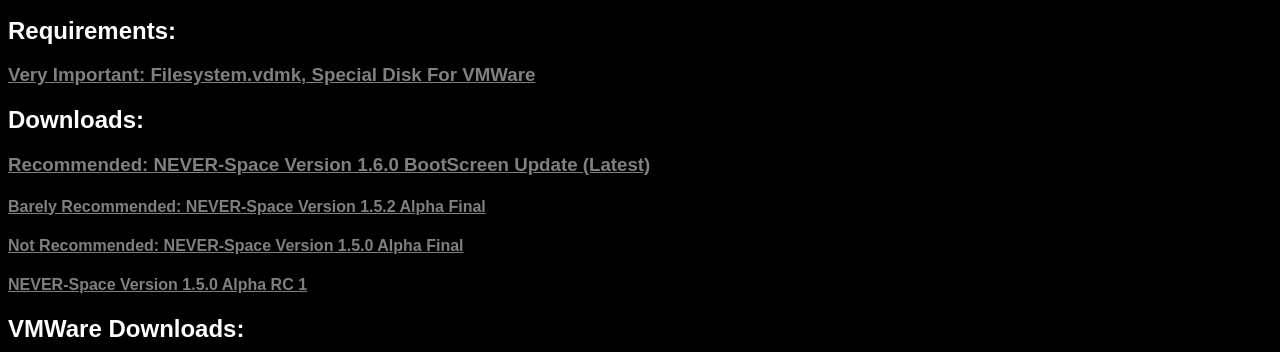
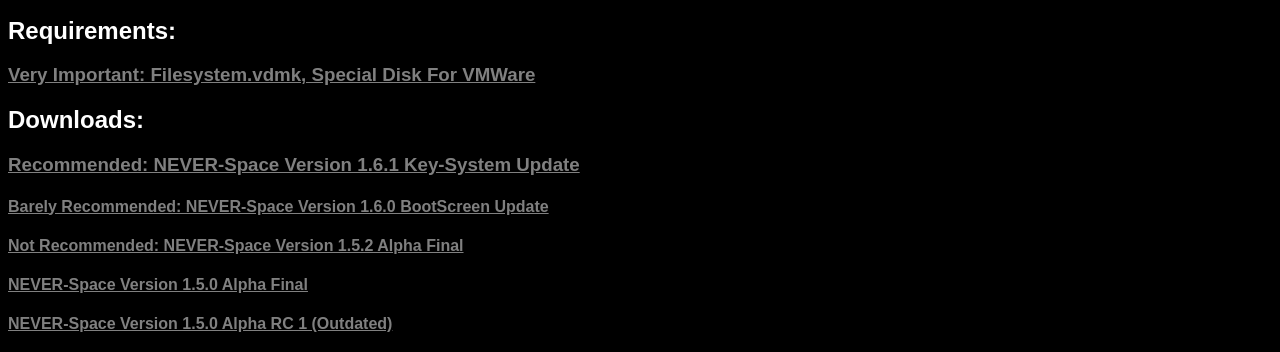
Before and after one commit to DuperNO-Alt/duperno-alt.github.io, a plain HTML site: page never-space-downloads/index.html in a window 1280 px wide. Shown: the part 599-951 px from the top of the page. Drawn offline with Linux system fonts and the light colour scheme.

Commit message:
Update index.html

```diff
--- a/never-space-downloads/index.html
+++ b/never-space-downloads/index.html
@@ -21,10 +21,11 @@
         <h2>Requirements:</h2>
         <h3><a href="https://drive.google.com/uc?export=download&id=1irSj7Kd3oKghkEbTbo-Yzf_Ml0dR3Gzt" class="custom-link">Very Important: Filesystem.vdmk, Special Disk For VMWare</a></h3>
         <h2>Downloads:</h2>
-        <h3><a href="https://drive.google.com/uc?export=download&id=1sgdT05Qew9IDcg3wY8eIU4jXf4Tt9HJV" class="custom-link">Recommended: NEVER-Space Version 1.6.0 BootScreen Update (Latest)</a></h3>
-        <h4><a href="https://drive.google.com/uc?export=download&id=1SuvGr8CBVxOWBTIytFaxim5TGhDb2-3c" class="custom-link">Barely Recommended: NEVER-Space Version 1.5.2 Alpha Final</a></h3>
-        <h4><a href="https://drive.google.com/uc?export=download&id=1fieRieOpUPq2OT6skRrrXfg4N1inEAdo" class="custom-link">Not Recommended: NEVER-Space Version 1.5.0 Alpha Final</a></h3>
-        <h4><a href="https://drive.google.com/uc?export=download&id=1_YvKBg1deSqxxsSpWXfBDe_hKgenhrd5" class="custom-link">NEVER-Space Version 1.5.0 Alpha RC 1</a></h4>
+        <h3><a href="https://drive.google.com/uc?export=download&id=1naO8yABVZlfLDe7X5rhl4jJf9SpJzsKZ" class="custom-link">Recommended: NEVER-Space Version 1.6.1 Key-System Update</a></h3>
+        <h4><a href="https://drive.google.com/uc?export=download&id=1sgdT05Qew9IDcg3wY8eIU4jXf4Tt9HJV" class="custom-link">Barely Recommended: NEVER-Space Version 1.6.0 BootScreen Update</a></h4>
+        <h4><a href="https://drive.google.com/uc?export=download&id=1SuvGr8CBVxOWBTIytFaxim5TGhDb2-3c" class="custom-link">Not Recommended: NEVER-Space Version 1.5.2 Alpha Final</a></h4>
+        <h4><a href="https://drive.google.com/uc?export=download&id=1fieRieOpUPq2OT6skRrrXfg4N1inEAdo" class="custom-link">NEVER-Space Version 1.5.0 Alpha Final</a></h4>
+        <h4><a href="https://drive.google.com/uc?export=download&id=1_YvKBg1deSqxxsSpWXfBDe_hKgenhrd5" class="custom-link">NEVER-Space Version 1.5.0 Alpha RC 1 (Outdated)</a></h4>
         <h2>VMWare Downloads:</h2>
         <h3><a href="https://www.vmware.com/go/getplayer-win" class="custom-link">Windows Download (Player)</a></h3>
         <h3><a href="https://www.vmware.com/go/getplayer-linux" class="custom-link">Linux Download (Player)</a></h3>
```
